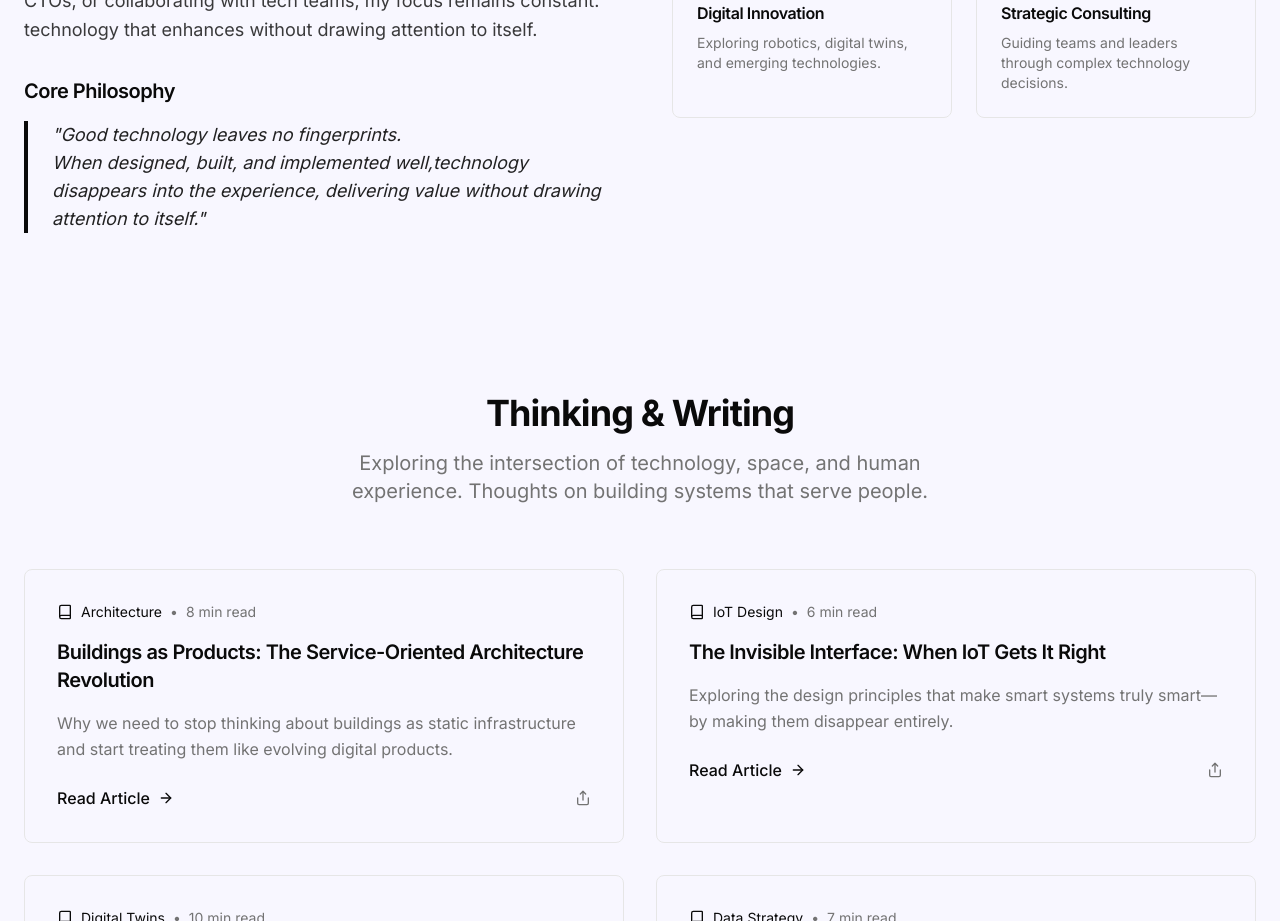
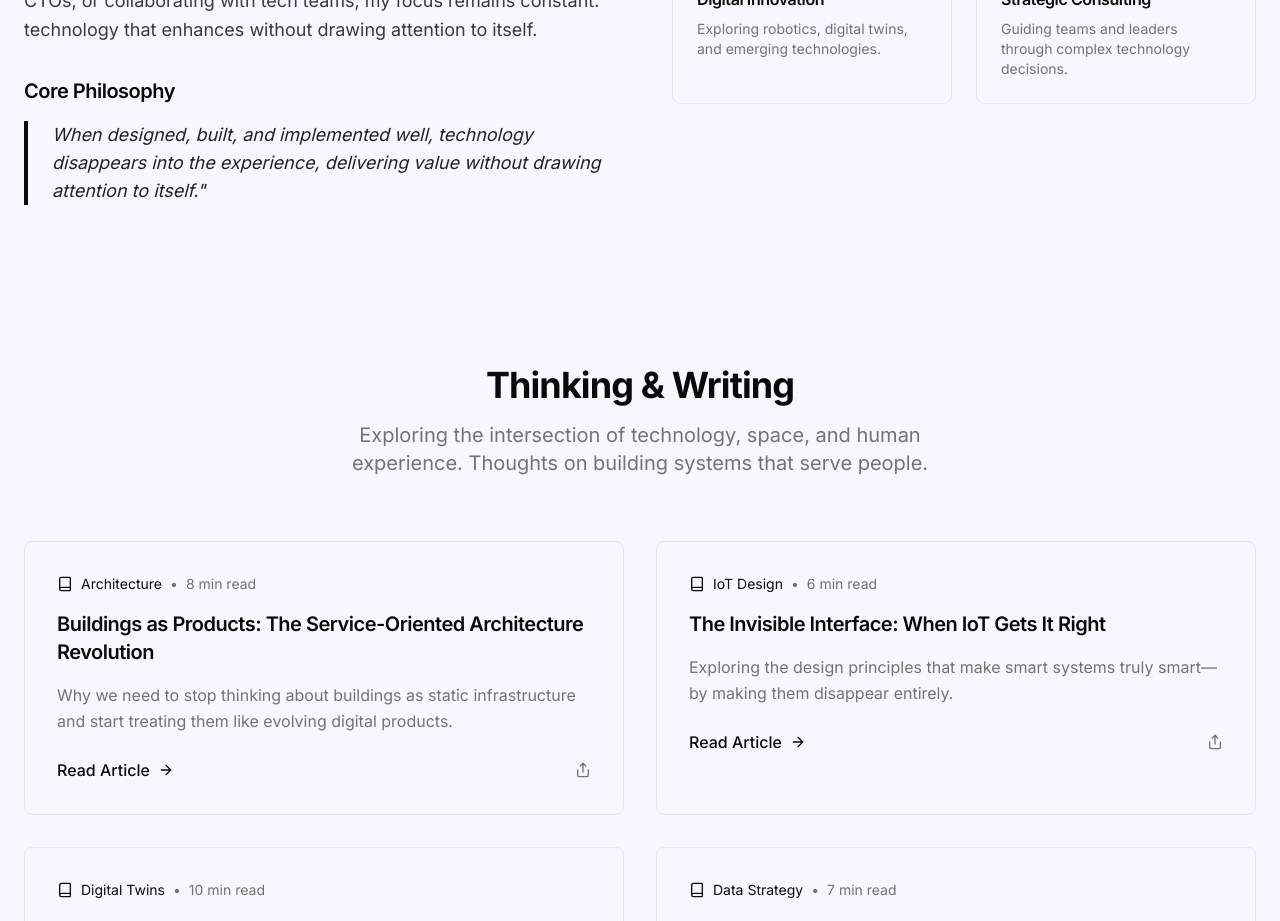
Before and after one commit to andre-bourgeois/andre-bourgeois.github.io, a React (Vite) app: page / in a window 1280 px wide. Shown: the part 1280-2201 px from the top of the page. Built offline with nearby package versions, Linux system fonts and the light colour scheme.

Commit message:
Code edited in Lovable Code Editor
Edited UI in Lovable

```diff
--- a/src/components/About.tsx
+++ b/src/components/About.tsx
@@ -37,8 +37,7 @@ const About = () => {
             <div className="mt-8">
               <h3 className="text-xl font-semibold mb-4">Core Philosophy</h3>
               <blockquote className="border-l-4 border-primary pl-6 text-lg italic text-foreground/90">
-                "Good technology leaves no fingerprints. <br />
-                When designed, built, and implemented well,technology disappears into
+                When designed, built, and implemented well, technology disappears into
                 the experience, delivering value without drawing attention to itself."
               </blockquote>
             </div>
```
